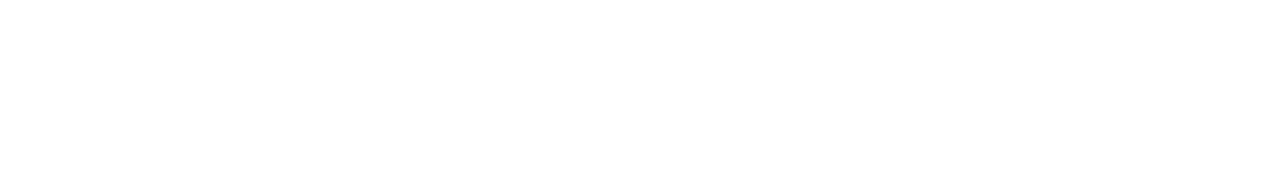
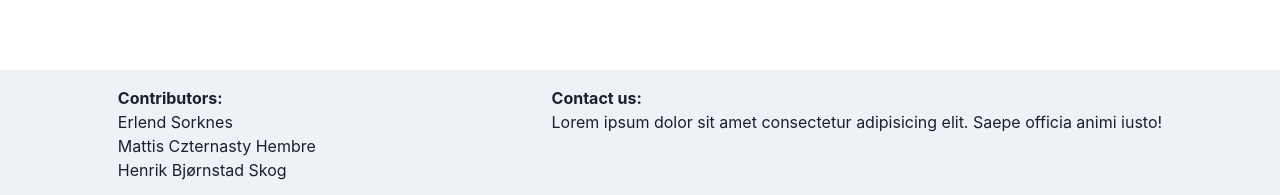
Before and after one commit to erlendsorknes/Algorithm-Learning-Site, a React (Create React App) app: page / in a window 1280 px wide. Shown: the part 1408-1603 px from the top of the page. Before the commit the page ends 1478 px from the top, so only its background shows below. Built offline with nearby package versions, Linux system fonts and the light colour scheme.

Commit message:
fix routing

```diff
--- a/src/App.tsx
+++ b/src/App.tsx
@@ -17,8 +17,8 @@
     <Route exact={exact} path={path} render={(props) => (
         <div>
             <Navbar/>
-            <Frontpage/>
-            <ScrolledDown/>
+            {component}
+            <Footer />
         </div>
     )}/>
 )
--- a/src/components/Footer/index.tsx
+++ b/src/components/Footer/index.tsx
@@ -5,8 +5,7 @@
 } from '@chakra-ui/react';
 
 const Footer = () => (
-    <Flex position="fixed" left="0" bottom="0" width="100%" alignItems="flex-start" justifyContent="space-around" bg={useColorModeValue('gray.100', 'gray.900')}>
-
+    <Flex left="0" bottom="0" width="100%" alignItems="flex-start" justifyContent="space-around" bg={useColorModeValue('gray.100', 'gray.900')}>
         <Flex direction="column" p="4" rounded="6">
             <h2><b>Contributors:</b></h2>
             <p>Erlend Sorknes</p>
--- a/src/components/Frontpage/index.tsx
+++ b/src/components/Frontpage/index.tsx
@@ -1,9 +1,11 @@
 import React from 'react'
 import {Button, Container, Heading, Stack, Text,} from '@chakra-ui/react';
 import {Link} from 'react-router-dom';
+import ScrolledDown from '../ScrolledDown';
 
 const Frontpage = () => {
     return (
+        <>
         <Container
         textAlign={'center'}
         backgroundImage="url('https://images.unsplash.com/photo-1580777361964-27e9cdd2f838?ixid=MnwxMjA3fDB8MHxwaG90by1wYWdlfHx8fGVufDB8fHx8&ixlib=rb-1.2.1&auto=format&fit=crop&w=2128&q=80')"
@@ -30,6 +32,8 @@
                 </Heading>
             </Stack>
         </Container>
+            <ScrolledDown/>
+        </>
     )
 }
 
```
